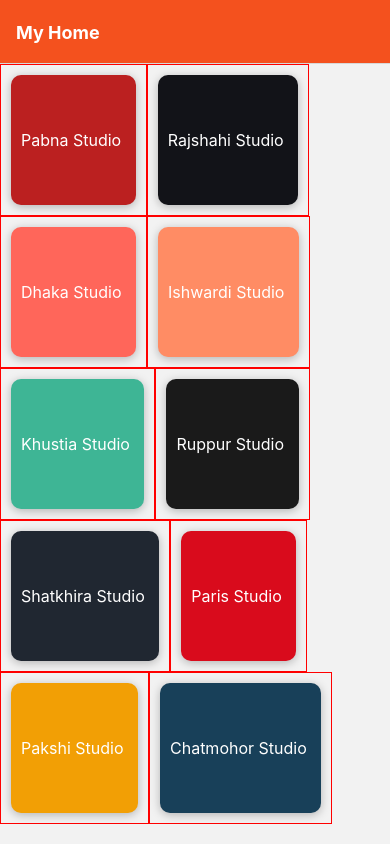
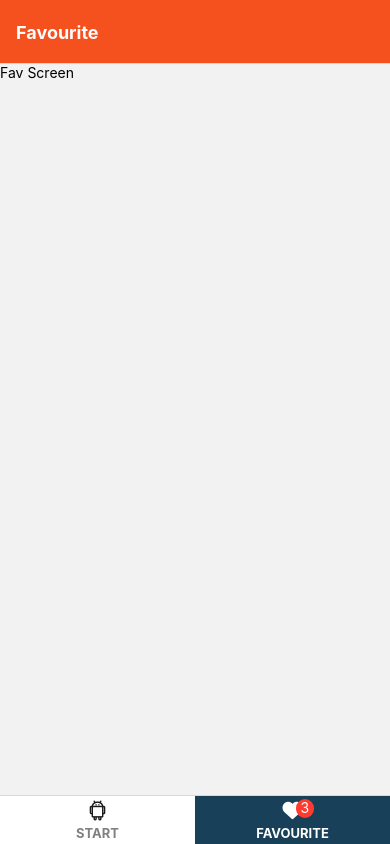
Before and after one commit to NaimBiswas/FoodMeals, a React Native app: screen /Fav in a window 390 px wide. Built offline with nearby package versions, Linux system fonts and the light colour scheme.

Commit message:
Create bottom tab bar

```diff
--- a/App.js
+++ b/App.js
@@ -5,60 +5,26 @@ import { View, Text, Button } from 'react-native';
 import { NavigationContainer } from '@react-navigation/native';
 
 import { createNativeStackNavigator } from '@react-navigation/native-stack';
+import { createBottomTabNavigator } from '@react-navigation/bottom-tabs';
 import MealCategoriesScreen from './screen/MealCategoriesScreen'
 import CategoryMealsScreen from './screen/CategoryMealsScreen'
 import MealsDetailsPage from './screen/MealsDetailsPage';
+import MealsNavigator from './navigation/MealsNavigator';
+import TabNavigator from './navigation/MealsNavigator';
+
+
+
 const Stack = createNativeStackNavigator();
+
 
 function App() {
    return (
-      <NavigationContainer>
-         <Stack.Navigator>
-            <Stack.Screen name="Home" component={MealCategoriesScreen} options={{
 
-               title: 'My Home',
-               headerStyle: {
-                  backgroundColor: '#f4511e',
-               },
-               headerTintColor: '#fff',
-               headerTitleStyle: {
-                  fontWeight: 'bold',
-               },
-            }} />
 
-            <Stack.Screen name="Meals" component={CategoryMealsScreen} options={{
-
-               title: 'Meals',
-               headerStyle: {
-                  backgroundColor: '#f4511e',
-               },
-               headerTintColor: '#fff',
-               headerTitleStyle: {
-                  fontWeight: 'bold',
-               },
-
-            }} />
-
-            <Stack.Screen name="MealDetails" component={MealsDetailsPage} options={{
-
-               title: 'Meals Details',
-               headerStyle: {
-                  backgroundColor: '#f4511e',
-               },
-               headerTintColor: '#fff',
-               headerTitleStyle: {
-                  fontWeight: 'bold',
-               },
-
-            }} />
+      <TabNavigator />
 
 
 
-
-
-
-         </Stack.Navigator>
-      </NavigationContainer>
    );
 }
 
--- a/navigation/MealsNavigator.js
+++ b/navigation/MealsNavigator.js
@@ -1,29 +1,136 @@
-// /* eslint-disable prettier/prettier */
-// // In App.js in a new project
+/* eslint-disable prettier/prettier */
+import React from 'react';
+import { View } from 'react-native';
+import { NavigationContainer } from '@react-navigation/native';
+import { createBottomTabNavigator } from '@react-navigation/bottom-tabs';
 
-// import * as React from 'react';
-// import { View, Text } from 'react-native';
-// import { NavigationContainer } from '@react-navigation/native';
-// import { createNativeStackNavigator } from '@react-navigation/native-stack';
+import { createNativeStackNavigator } from '@react-navigation/native-stack';
+import MealCategoriesScreen from '../screen/MealCategoriesScreen';
+import CategoryMealsScreen from '../screen/CategoryMealsScreen';
+import MealsDetailsPage from '../screen/MealsDetailsPage';
+import FavMealsScreen from '../screen/FavMealsScreen';
+import FilterScreen from '../screen/FilterScreen';
+import AntDesign from 'react-native-vector-icons/AntDesign';
 
-// function HomeScreen() {
-//    return (
-//       <View style={{ flex: 1, alignItems: 'center', justifyContent: 'center' }}>
-//          <Text>Home Screen</Text>
-//       </View>
-//    );
-// }
+const Stack = createNativeStackNavigator();
+function MealsNavigator() {
+   return (
+      <Stack.Navigator>
+         <Stack.Screen name="Home" component={MealCategoriesScreen} options={{
+            title: 'My Home',
+            headerStyle: {
+               backgroundColor: '#f4511e',
+            },
+            headerTintColor: '#fff',
+            headerTitleStyle: {
+               fontWeight: 'bold',
+            },
+         }} />
 
-// const Stack = createNativeStackNavigator();
+         <Stack.Screen name="Meals" component={CategoryMealsScreen} options={{
 
-// function App() {
-//    return (
-//       <NavigationContainer>
-//          <Stack.Navigator>
-//             <Stack.Screen name="Home" component={HomeScreen} />
-//          </Stack.Navigator>
-//       </NavigationContainer>
-//    );
-// }
+            title: 'Meals',
+            headerStyle: {
+               backgroundColor: '#f4511e',
+            },
+            headerTintColor: '#fff',
+            headerTitleStyle: {
+               fontWeight: 'bold',
+            },
 
-// export default App;
+         }} />
+
+         <Stack.Screen name="MealDetails" component={MealsDetailsPage} options={{
+
+            title: 'Meals Details',
+            headerStyle: {
+               backgroundColor: '#f4511e',
+            },
+            headerTintColor: '#fff',
+            headerTitleStyle: {
+               fontWeight: 'bold',
+            },
+
+         }} />
+      </Stack.Navigator>
+
+   );
+}
+const Tab = createBottomTabNavigator();
+const TabNavigator = () => {
+   return (
+      <NavigationContainer>
+         <Tab.Navigator
+            screenOptions={({ route }) => ({
+               tabBarIcon: ({ focused, color, size }) => {
+                  let iconName;
+
+                  if (route.name === 'Start') {
+                     iconName = focused
+                        ? 'android1'
+                        : 'android';
+                  } else if (route.name === 'Fav') {
+                     iconName = focused ? 'heart' : 'hearto';
+                  }
+
+                  // You can return any component that you like here!
+                  return <AntDesign name={iconName} size={20} color={focused ? '#fff' : '#1A1A1A'} />;
+               },
+               tabBarActiveTintColor: '#fff',
+               tabBarInactiveTintColor: 'gray',
+               tabBarActiveBackgroundColor: "#184059",
+               tabBarInactiveBackgroundColor: '#fff',
+            })}
+
+
+         >
+            <Tab.Screen name="Start" component={MealsNavigator} options={{
+               headerShown: false,
+               tabBarLabelStyle: {
+                  fontSize: 13,
+                  fontWeight: 'bold',
+                  textTransform: "uppercase",
+                  paddingBottom: 3,
+               },
+
+            }} />
+            <Tab.Screen name="Fav" component={FavMealsScreen}
+               options={{
+                  title: 'Favourite',
+                  tabBarBadge: 3,
+                  headerStyle: {
+                     backgroundColor: '#f4511e',
+                  },
+                  headerTintColor: '#fff',
+                  headerTitleStyle: {
+                     fontWeight: 'bold'
+                  },
+                  tabBarLabelStyle: {
+                     fontSize: 13,
+                     fontWeight: 'bold',
+                     textTransform: "uppercase",
+                     paddingBottom: 3,
+
+                  },
+                  tabBarIconStyle: {
+
+                  }
+
+
+
+
+               }}
+
+            />
+         </Tab.Navigator>
+      </NavigationContainer>
+   )
+}
+
+
+
+
+
+
+
+export default TabNavigator;
--- a/package.json
+++ b/package.json
@@ -10,6 +10,7 @@
     "lint": "eslint ."
   },
   "dependencies": {
+    "@react-navigation/bottom-tabs": "^6.0.4",
     "@react-navigation/native": "^6.0.2",
     "@react-navigation/native-stack": "^6.0.4",
     "from": "^0.1.7",
--- /dev/null
+++ b/screen/FavMealsScreen.js
@@ -0,0 +1,13 @@
+/* eslint-disable prettier/prettier */
+import React from 'react'
+import { View, Text } from 'react-native'
+
+function FavMealsScreen() {
+   return (
+      <View>
+         <Text>Fav Screen</Text>
+      </View>
+   )
+}
+
+export default FavMealsScreen
--- /dev/null
+++ b/screen/FilterScreen.js
@@ -0,0 +1,13 @@
+/* eslint-disable prettier/prettier */
+import React from 'react'
+import { View, Text } from 'react-native'
+
+function FilterScreen() {
+   return (
+      <View>
+         <Text>Hello </Text>
+      </View>
+   )
+}
+
+export default FilterScreen
--- a/screen/MealsDetailsPage.js
+++ b/screen/MealsDetailsPage.js
@@ -1,10 +1,10 @@
 /* eslint-disable prettier/prettier */
 import React, { useState } from 'react';
-import { Alert, ScrollView, StatusBar, StyleSheet, Text, View } from 'react-native';
+import { Alert, Image, ScrollView, StatusBar, StyleSheet, Text, View } from 'react-native';
 
 import { MEALS } from '../data/dummyData';
 import AntDesign from 'react-native-vector-icons/AntDesign';
-
+import svgIcon from '../svgIcons/Heart.svg'
 
 
 
@@ -31,9 +31,9 @@ function MealsDetailsPage({ route, navigation }) {
          <Text onPress={favFun}>
             {
                AddFavList ?
-                  <AntDesign name={'heart'} size={35} color={"red"} />
+                  <AntDesign name={'heart'} size={26} color={"red"} />
                   :
-                  <AntDesign name={'hearto'} size={35} color={"#fff"} />
+                  <AntDesign name={'hearto'} size={26} color={"#fff"} />
             }
          </Text>
       ),
@@ -45,12 +45,12 @@ function MealsDetailsPage({ route, navigation }) {
 
 
    return (
-      <ScrollView>
+      <ScrollView style={{ backgroundColor: 'gray' }}>
          <StatusBar backgroundColor={BgColor} />
 
          <View>
             <Text>
-
+               <Image style={style.HeartSVG} source={require('../svgIcons/Heart.svg')} />
                Meal Details page</Text>
          </View>
       </ScrollView>
@@ -64,7 +64,13 @@ const style = StyleSheet.create({
       padding: 5,
       paddingLeft: 10,
       paddingRight: 10,
-      borderRadius: 8
+      borderRadius: 8,
+   },
+   HeartSVG: {
+      height: 140,
+      width: 140,
+
+
    }
 })
 export default MealsDetailsPage;
```
Also changed, not shown: 1 other file (tests, documents, lock files or other folders).
